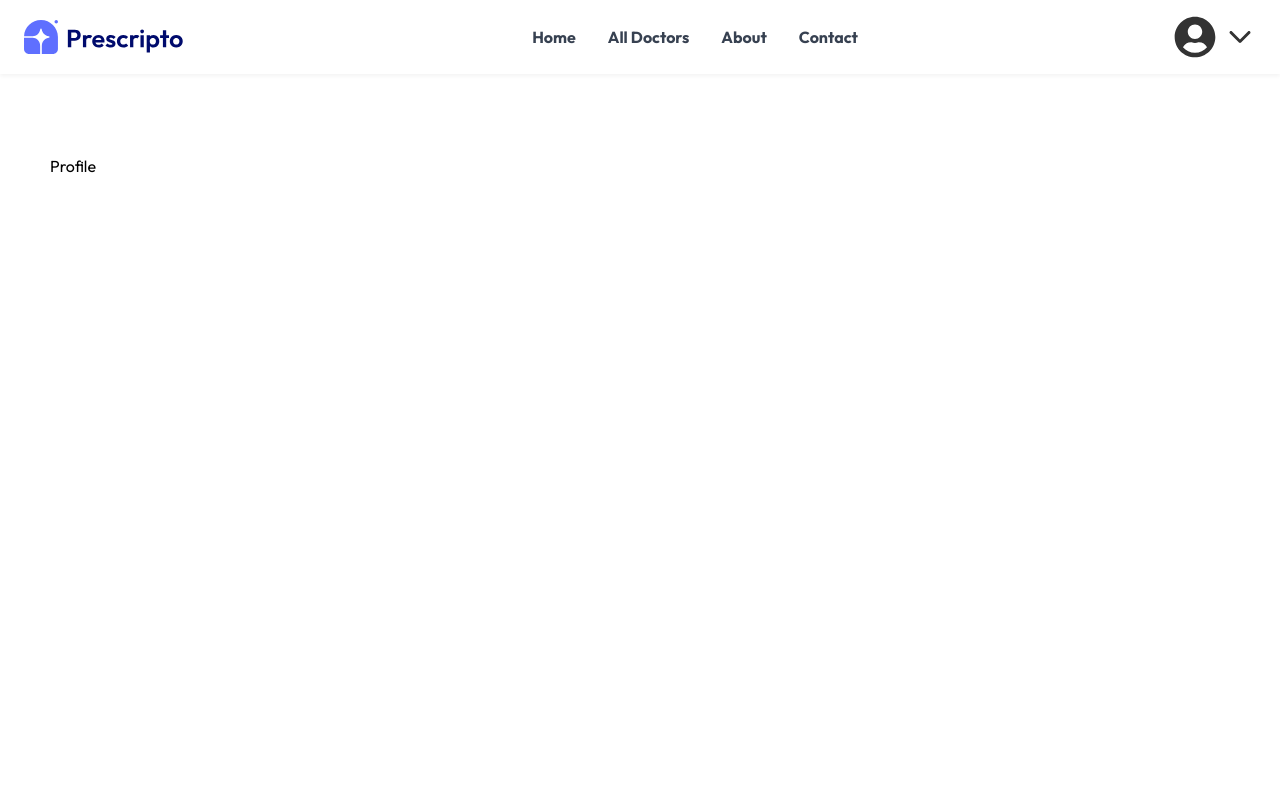
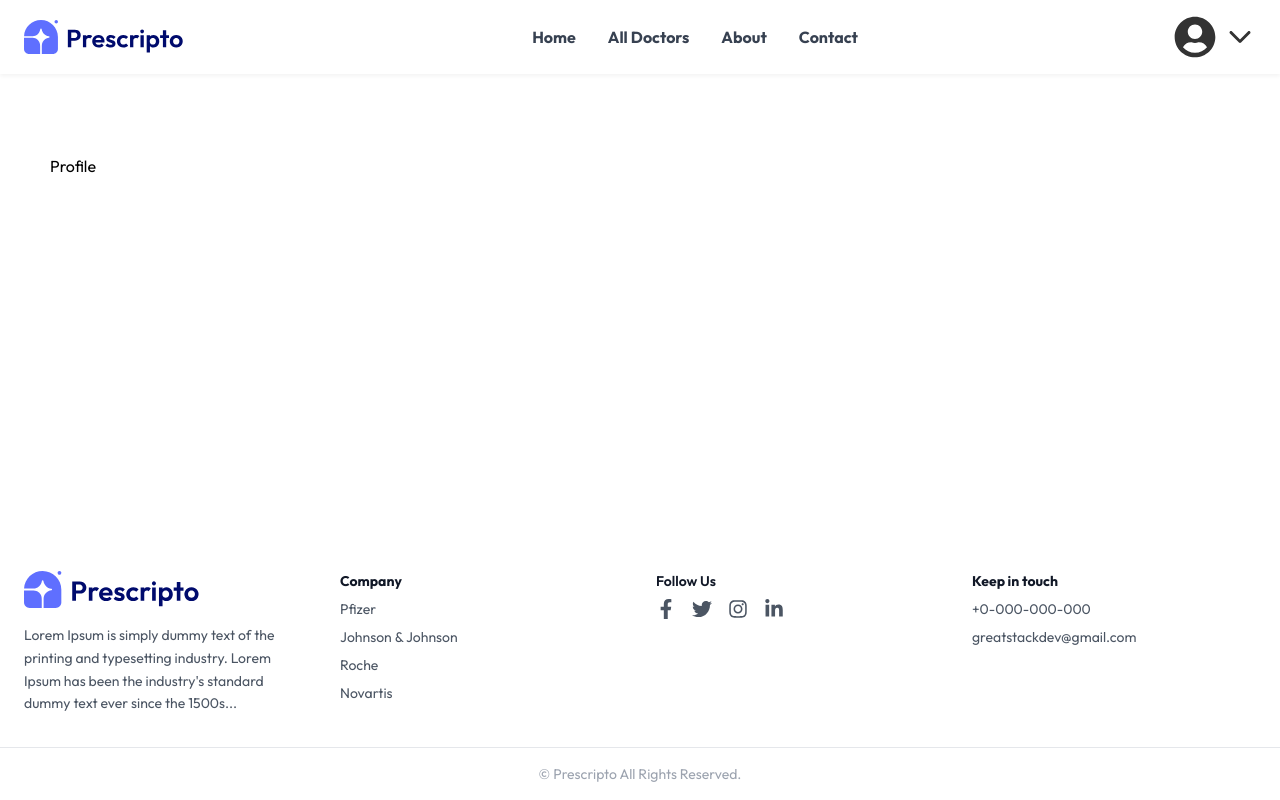
Before and after one commit to Elnemr01/ITI-Mansoura-Hakathon-2025, a React (Vite) app: page /my-profile in a window 1280 px wide. Built offline with nearby package versions, Linux system fonts and the light colour scheme.

Commit message:
footer.jsx

```diff
--- a/src/components/footer/Footer.jsx
+++ b/src/components/footer/Footer.jsx
@@ -1,11 +1,68 @@
-import React from 'react'
+import React from "react";
+import logo from "../../assets/assets_frontend/logo.svg";
+import {
+  FaFacebookF,
+  FaTwitter,
+  FaInstagram,
+  FaLinkedinIn,
+} from "react-icons/fa";
 
 const Footer = () => {
-    return (
-        <footer>
+  return (
+    <footer className="bg-white">
+      <div className="max-w-7xl mx-auto px-6 py-8 grid grid-cols-1 md:grid-cols-4 gap-8 text-sm text-gray-600 text-center md:text-left items-center md:items-start">
+        {/* Logo & Description */}
+        <div className="flex flex-col gap-4 items-center md:items-start">
+          <img src={logo} alt="Prescripto Logo" className="w-44 h-auto" />
+          <p className="leading-relaxed max-w-xs">
+            Lorem Ipsum is simply dummy text of the printing and typesetting
+            industry. Lorem Ipsum has been the industry's standard dummy text
+            ever since the 1500s...
+          </p>
+        </div>
 
-        </footer>
-    )
-}
+        {/* Company */}
+        <div className="flex flex-col gap-2 items-center md:items-start">
+          <h3 className="text-gray-900 font-bold">Company</h3>
+          <p>Pfizer</p>
+          <p>Johnson & Johnson</p>
+          <p>Roche</p>
+          <p>Novartis</p>
+        </div>
 
-export default Footer
+        {/* Follow Us */}
+        <div className="flex flex-col gap-2 items-center md:items-start">
+          <h3 className="text-gray-900 font-semibold">Follow Us</h3>
+          <div className="flex gap-4 text-xl">
+            <a href="#" className="hover:text-[#6C63FF]" aria-label="Facebook">
+              <FaFacebookF />
+            </a>
+            <a href="#" className="hover:text-[#6C63FF]" aria-label="Twitter">
+              <FaTwitter />
+            </a>
+            <a href="#" className="hover:text-[#6C63FF]" aria-label="Instagram">
+              <FaInstagram />
+            </a>
+            <a href="#" className="hover:text-[#6C63FF]" aria-label="LinkedIn">
+              <FaLinkedinIn />
+            </a>
+          </div>
+        </div>
+
+        {/* Contact Info */}
+        <div className="flex flex-col gap-2 items-center md:items-start">
+          <h3 className="text-gray-900 font-bold">Keep in touch</h3>
+          <p>+0-000-000-000</p>
+          <p>greatstackdev@gmail.com</p>
+        </div>
+      </div>
+
+      {/* Bottom Footer */}
+      <div className="py-4 text-center text-gray-400 text-sm border-t">
+        © Prescripto All Rights Reserved.
+      </div>
+    </footer>
+  );
+};
+
+export default Footer;
```
